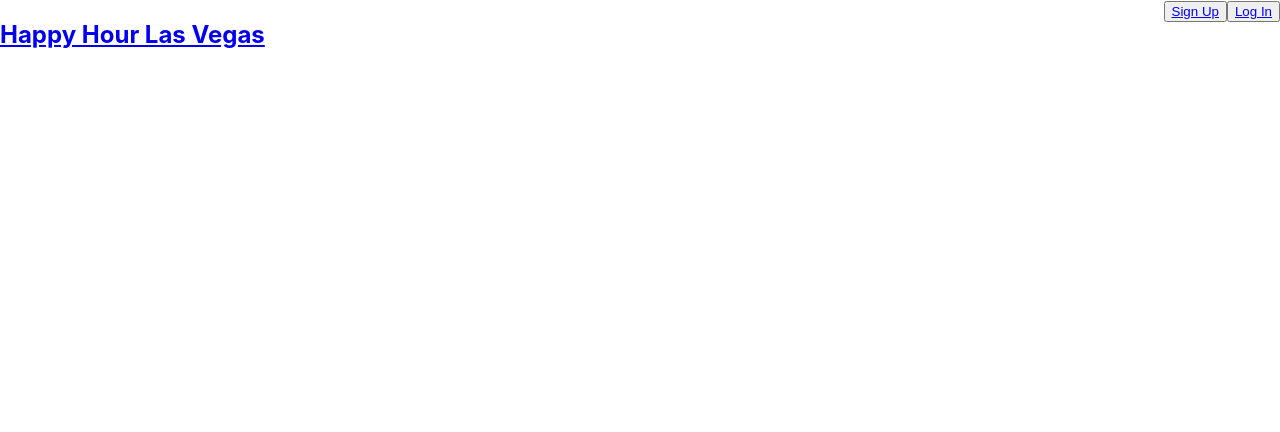
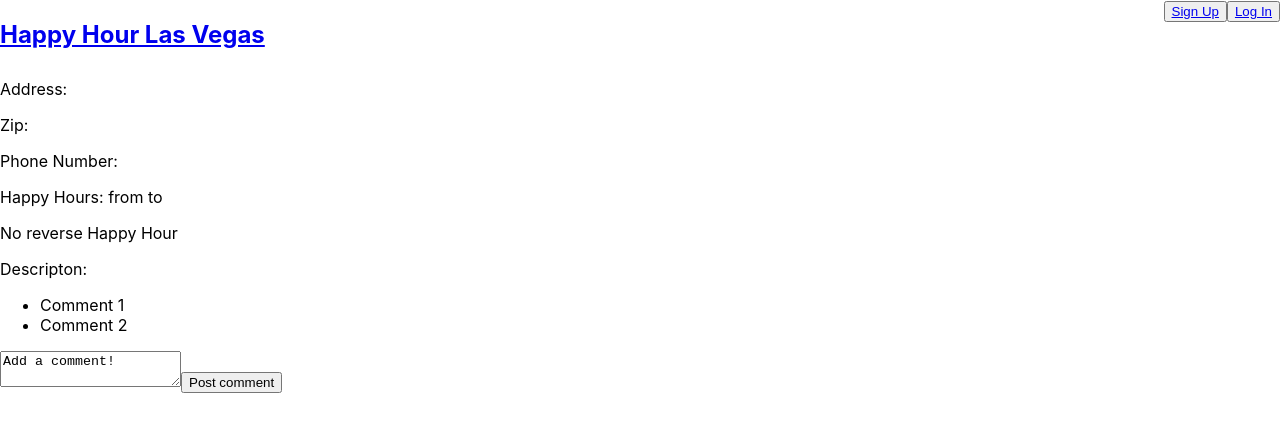
Before and after one commit to enguyen89141/happy-hour-las-vegas-app, a React (Create React App) app: page /api/deals/1 in a window 1280 px wide. Shown: the top 432 px of the page. Built offline with nearby package versions, Linux system fonts and the light colour scheme; no server answers.

Commit message:
updated with API Deal calls will do comments and users next

```diff
--- /dev/null
+++ b/src/ApiContext.js
@@ -0,0 +1,5 @@
+import React from 'react'
+
+export default React.createContext({
+  deals: [],
+})
--- a/src/components/App/App.js
+++ b/src/components/App/App.js
@@ -7,11 +7,31 @@
 import HappyHourPage from '../../routes/HappyHourPage/HappyHourPage'
 import HappyHourDetails from '../../routes/HappyHourDetails/HappyHourDetails'
 import AddDeal from '../../routes/AddDeal/AddDeal'
+import ApiContext from '../../ApiContext'
+import { API_BASE_URL } from '../../config'
 
 
 export default class App extends Component {
   state = {
-    hasError: false
+    hasError: false,
+    deals: []
+  }
+
+  componentDidMount() {
+    fetch(API_BASE_URL + '/deals')
+      .then(deals => {
+        if(!deals.ok) {
+          console.log('Error during retrieval of deals')
+          throw new Error('There was an issue obtaining happy hour deals from the server')
+        }
+        return deals;
+      })
+      .then(deals => deals.json())
+      .then(deals => {
+        this.setState({
+          deals: deals
+        })
+      })
   }
   // catches JS errors in child component tree, logs errors, and changes error state
   static getDerivedStateFromError(error) {
@@ -19,8 +39,12 @@
     return { hasError: true }
   }
   render() {
+    const value = {
+      deals: this.state.deals
+    }
     return (
-      <div className="App">
+      <ApiContext.Provider value={value}>
+        <div className="App">
         <header className="App_header">
           <Header />
         </header>
@@ -49,7 +73,7 @@
             />
             <Route
               exact
-              path={"/happyhourdetails"}
+              path={"/api/deals/:dealId"}
               component={HappyHourDetails}
             />
             <Route
@@ -60,6 +84,7 @@
           </Switch>
         </main>
       </div>
+      </ApiContext.Provider>
     )
   }
 }
--- a/src/components/HappyHourDeal/HappyHourDeal.js
+++ b/src/components/HappyHourDeal/HappyHourDeal.js
@@ -1,12 +1,22 @@
 import React, { Component } from 'react'
+import { Link } from 'react-router-dom'
+import ApiContext from '../../ApiContext'
 
 export default class HappyHourDeal extends Component {
+  static contextType = ApiContext
   render() {
+    const {id, name, phone_number, address, zip, happy_hour_days, happy_hour_start, happy_hour_end, reverse_happy_hour_start, reverse_happy_hour_end } = this.props
     return (
       <div>
-        <h3>Happy hour deal</h3>
-        <h4>Hours of operation</h4>
-        <h4>Happy Hours</h4>
+        <h3><Link to={`/api/deals/${id}`}>{name}</Link></h3>
+        <p>Address: {address}</p>
+        <p>Zip: {zip}</p>
+        <p>Phone Number: {phone_number}</p>
+        <p>Happy Hours: {happy_hour_days} from {happy_hour_start} to {happy_hour_end}</p>
+        {reverse_happy_hour_start ?
+          (<p>Reverse Happy Hours from {reverse_happy_hour_start} to {reverse_happy_hour_end}</p>)
+          : (<p>No reverse Happy Hour</p>)
+        }
       </div>
     )
   }
--- /dev/null
+++ b/src/config.js
@@ -0,0 +1,4 @@
+module.exports = {
+  API_BASE_URL: process.env.REACT_APP_API_BASE_URL || "http://localhost:8000/api",
+
+}
--- /dev/null
+++ b/src/deals-helper.js
@@ -0,0 +1,2 @@
+export const findDeal = (deals = [], dealId) =>
+  deals.find(deal => deal.id === dealId)
--- a/src/routes/HappyHourDetails/HappyHourDetails.js
+++ b/src/routes/HappyHourDetails/HappyHourDetails.js
@@ -1,12 +1,34 @@
 import React, { Component } from 'react'
 import HappyHourDeal from '../../components/HappyHourDeal/HappyHourDeal'
+import { findDeal } from '../../deals-helper'
+import ApiContext from '../../ApiContext'
 
 export default class HappyHourDetails extends Component {
+  static contextType = ApiContext
   render() {
+    const {deals = []} = this.context
+    const {dealId} = this.props.match.params
+    const deal = findDeal(deals, parseInt(dealId)) || { description: ''}
     return (
       <div>
-        <HappyHourDeal />
-        <p>Happy hour specials include: half off select drinks and appetizers!</p>
+        <HappyHourDeal
+                id={deal.id}
+                name={deal.name}
+                address={deal.address}
+                phone_number={deal.phone_number}
+                zip={deal.zip}
+                happy_hour_days={deal.happy_hour_days}
+                happy_hour_start={deal.happy_hour_start}
+                happy_hour_end={deal.happy_hour_end}
+                reverse_happy_hour_start={deal.reverse_happy_hour_start}
+                reverse_happy_hour_end={deal.reverse_happy_hour_end}
+                />
+        <p>Descripton: {deal.description}</p>
+        {deal.url && <p><a href={deal.url} target="_blank">Click here to visit their website!</a></p>}
+        <ul>
+          <li>Comment 1</li>
+          <li>Comment 2</li>
+        </ul>
         <textarea>
           Add a comment!
         </textarea>
--- a/src/routes/HappyHourPage/HappyHourPage.js
+++ b/src/routes/HappyHourPage/HappyHourPage.js
@@ -1,16 +1,30 @@
 import React, { Component } from 'react'
 import HappyHourDeal from '../../components/HappyHourDeal/HappyHourDeal'
+import ApiContext from '../../ApiContext'
 
 export default class HappyHourPage extends Component {
+  static contextType = ApiContext
   render() {
+    const {deals = []} = this.context
     return (
       <section>
-        This area will have the happy hour deals mapped  using the HappyHourDeal component
-        <HappyHourDeal />
-        <HappyHourDeal />
-        <HappyHourDeal />
-        <HappyHourDeal />
-        <HappyHourDeal />
+        <ul>
+          {deals.map(deal =>
+            <li key={deal.id}>
+              <HappyHourDeal
+                id={deal.id}
+                name={deal.name}
+                address={deal.address}
+                phone_number={deal.phone_number}
+                zip={deal.zip}
+                happy_hour_days={deal.happy_hour_days}
+                happy_hour_start={deal.happy_hour_start}
+                happy_hour_end={deal.happy_hour_end}
+                reverse_happy_hour_start={deal.reverse_happy_hour_start}
+                reverse_happy_hour_end={deal.reverse_happy_hour_end}
+                />
+            </li>)}
+        </ul>
       </section>
     )
   }
```
